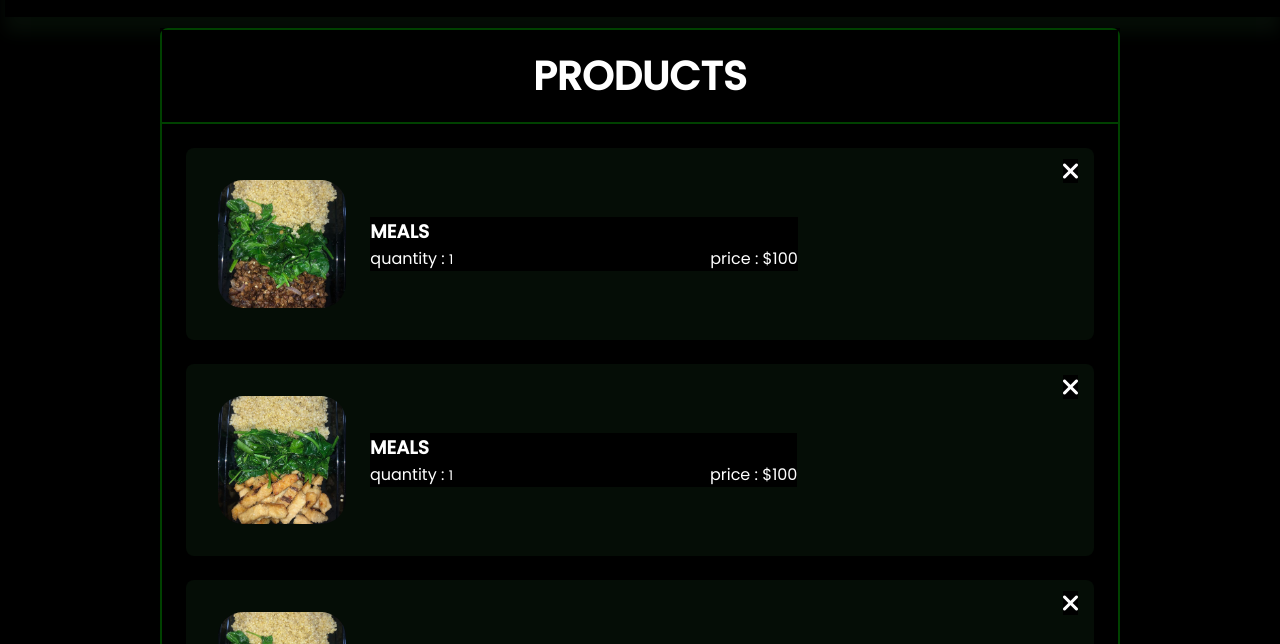
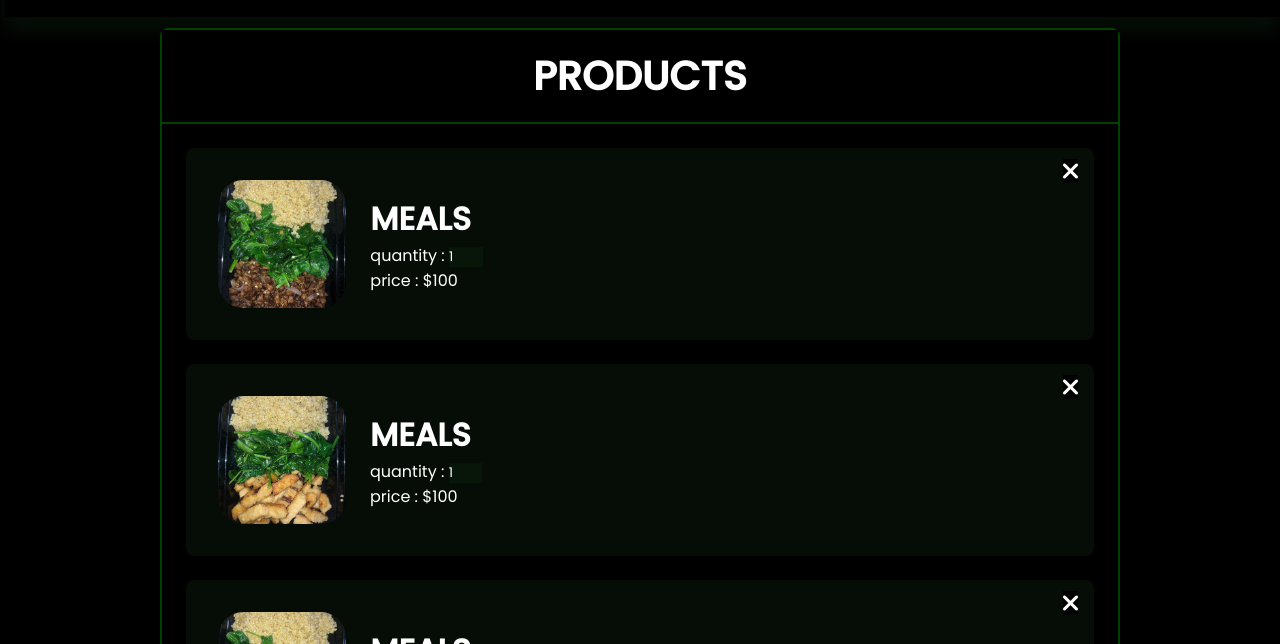
Before and after one commit to paulmorales7/Everything-Vegan, a plain HTML site: page index.html in a window 1280 px wide. Shown: the part 156-800 px from the top of the page. Drawn offline with Linux system fonts and the light colour scheme.

Commit message:
added break lines to products form and changed background to look transparent

```diff
--- a/style.scss
+++ b/style.scss
@@ -144,11 +144,6 @@ html {
     border-radius: 5rem;
   }
 
-  .images {
-    height: 8rem;
-    border-radius: 25px;
-  }
-
   .title {
     font-size: 2.5rem;
     padding: 1rem;
@@ -169,16 +164,45 @@ html {
         background: rgba(42, 97, 49, 0.137);
         display: flex;
         align-items: center;
-        gap: 1.5rem ;
+        gap: 1.5rem;
         padding: 2rem;
         position: relative;
       }
 
-      .fa-times{
+      .fa-times {
         position: absolute;
-        top: .7rem;
+        top: 0.7rem;
         right: 1rem;
         font-size: 1.5rem;
+        cursor: pointer;
+
+        &:hover {
+          color: darkgreen;
+        }
+      }
+
+      img {
+        height: 8rem;
+        border-radius: 25px;
+      }
+
+      .content {
+        background: rgba(42, 97, 49, 0);
+
+        h3 {
+          font-size: 2rem;
+          background: rgba(42, 97, 49, 0);
+        }
+
+        input {
+          background: rgba(42, 97, 49, 0.1);
+          width: 10%;
+        }
+
+        span {
+          font-size: 1rem;
+          background: rgba(42, 97, 49, 0);
+        }
       }
     }
   }
```
Also changed, not shown: index.html (+8 -0 lines), style.css, 1 other file.
